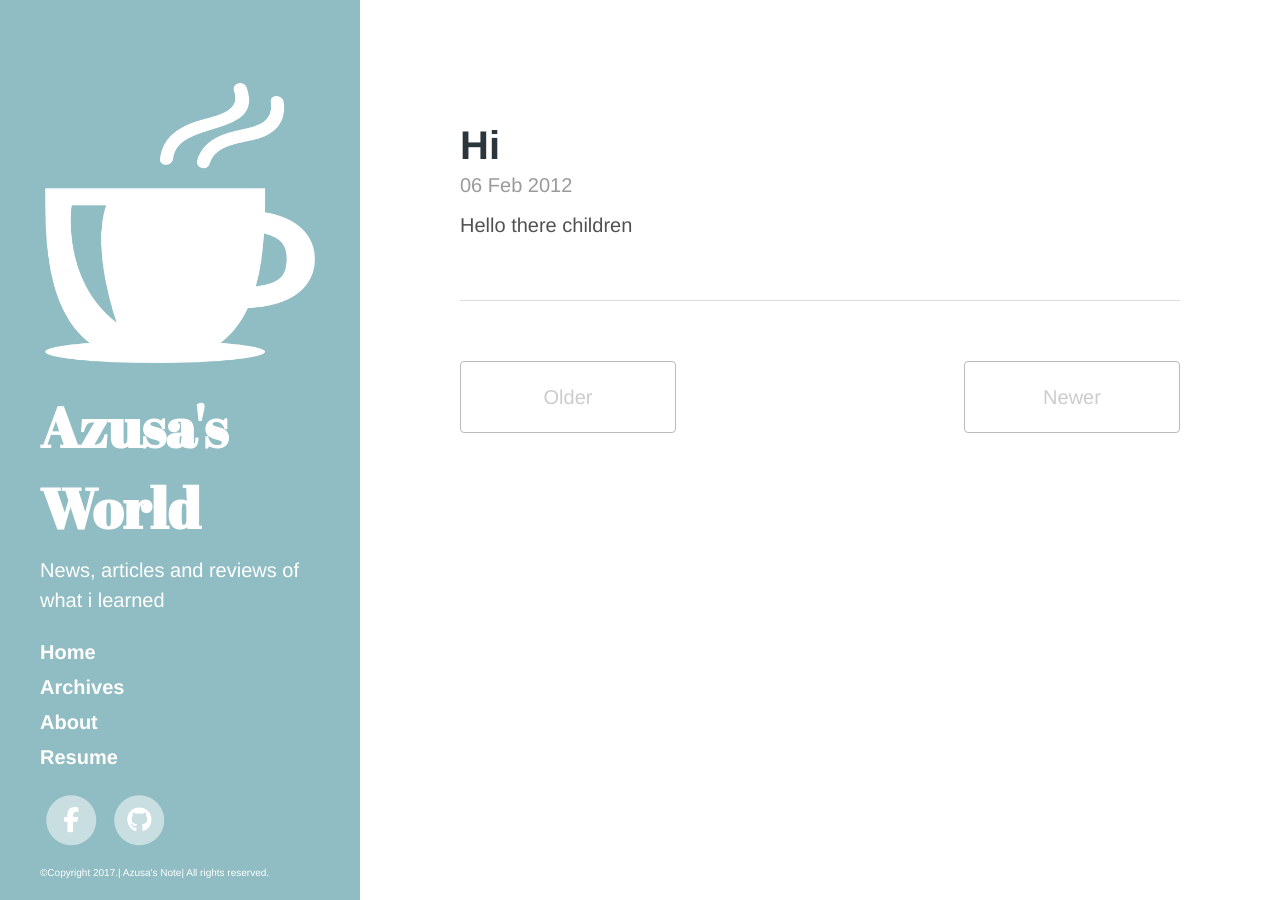
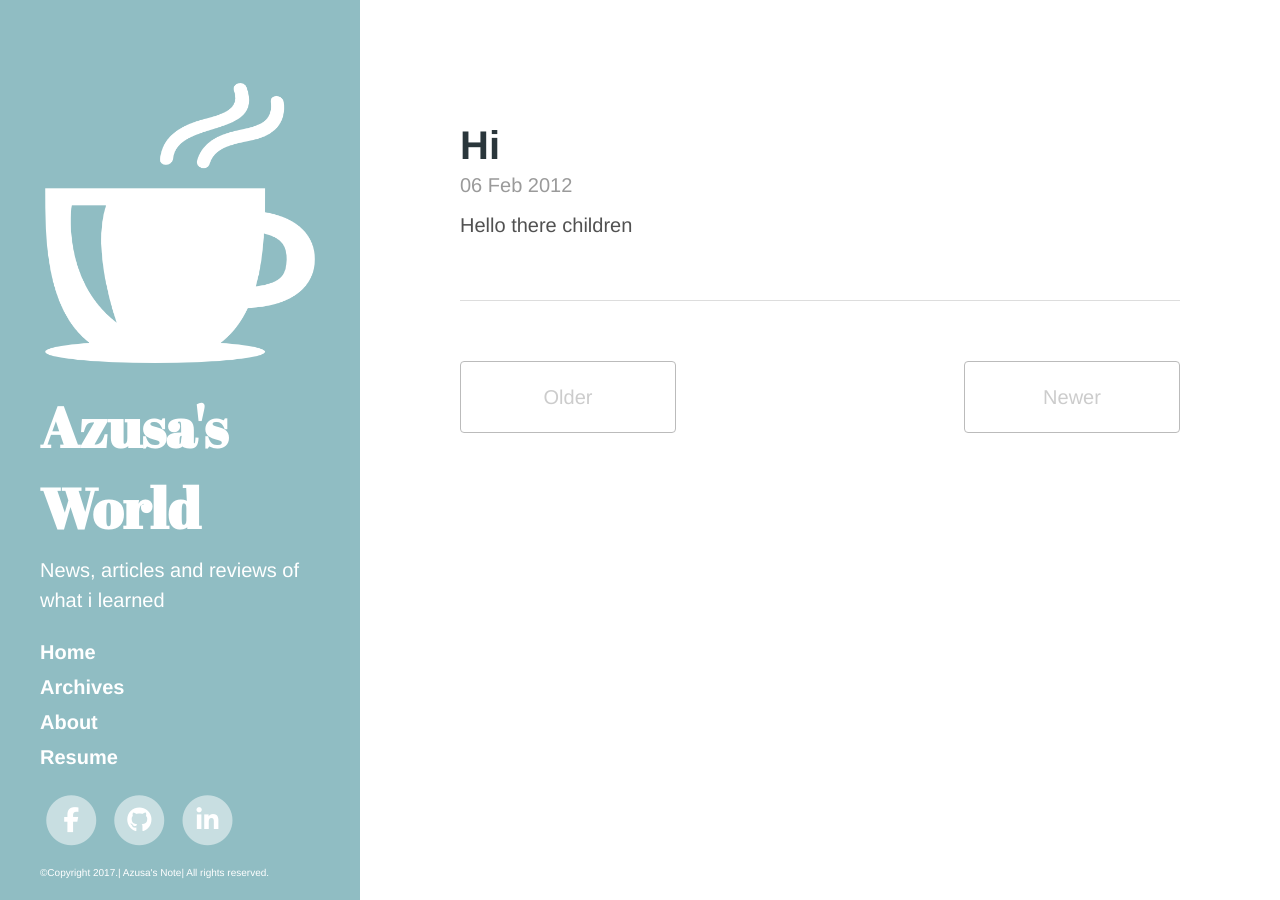
Before and after one commit to azusa152/deprecated, a Jekyll site: the page built from index.html, in a window 1280 px wide. Built offline with Jekyll 4.4.1, drawn with Linux system fonts in a browser that asks for light colours; nearby versions of some CDN libraries; the list of posts is cut into pages by our own code; comment, search, counter and statistics services are not loaded.

Commit message:
linkedin icon

```diff
--- a/_config.yml
+++ b/_config.yml
@@ -26,4 +26,5 @@ version:          0.1.0
 
 github_username     : azusa152
 facebook_username : azusa.iikubo
+linkedin__username : azusa-iikubo
 gems: jekyll-paginate
--- a/_includes/sidebar.html
+++ b/_includes/sidebar.html
@@ -1,5 +1,6 @@
 <div class="sidebar">
   <div class="container sidebar-sticky">
+
   <img src="/public/cup-of-hot-chocolate.png">
     <div class="sidebar-about">
       <h1>
@@ -53,6 +54,16 @@
               </a>
           </li>
           {% endif %}
+           {% if site.linkedin__username %}
+          <li>
+              <a href="https://www.linkedin.com/in/{{ site.github_username }}">
+                  <span class="fa-stack fa-lg">
+                      <i class="fa fa-circle fa-stack-2x"></i>
+                      <i class="fa fa-linkedin fa-stack-1x"></i>
+                  </span>
+              </a>
+          </li>
+          {% endif %}
         </ul>
       </span>
 
```
